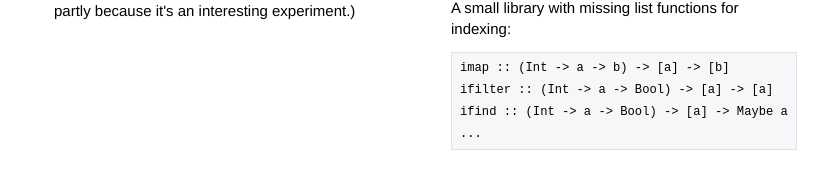
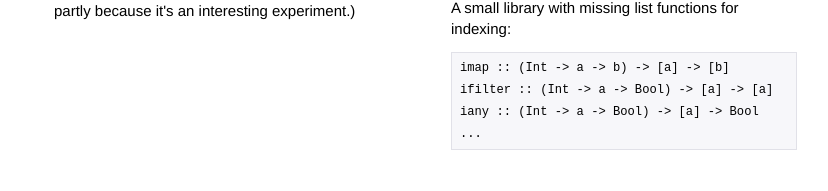
Before and after one commit to aelve/aelve.com, a plain HTML site: page index.html in a window 1280 px wide. Shown: the part 824-1015 px from the top of the page, without its empty margins (226-1054 px from the left). Drawn offline with Linux system fonts and the light colour scheme.

Commit message:
`ifind` was changed

```diff
--- a/index.html
+++ b/index.html
@@ -103,7 +103,7 @@
         <p>A small library with missing list functions for indexing:</p>
         <pre><code>imap :: (Int -> a -> b) -> [a] -> [b]
 ifilter :: (Int -> a -> Bool) -> [a] -> [a]
-ifind :: (Int -> a -> Bool) -> [a] -> Maybe a
+iany :: (Int -> a -> Bool) -> [a] -> Bool
 ...</code></pre>
     </div>
     <div class="item">
```
